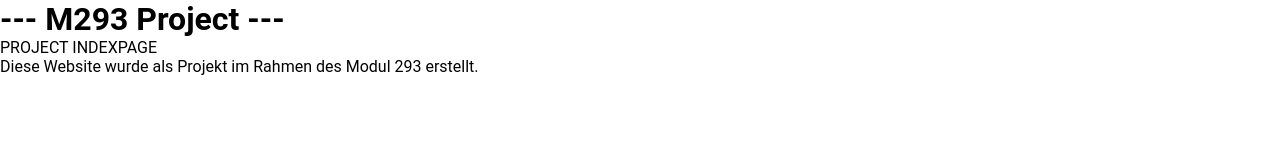
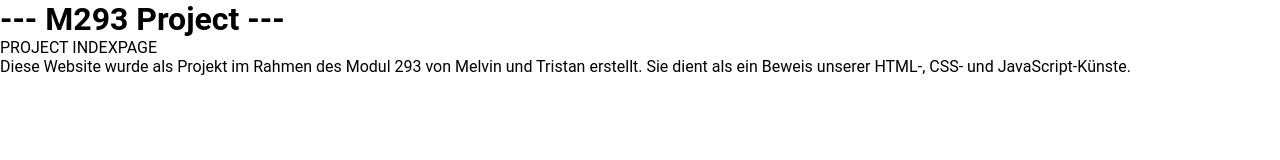
Before and after one commit to Cxbersxnic/Project_M293, a plain HTML site: page HTML/project_index.html in a window 1280 px wide. Drawn offline with Linux system fonts and the light colour scheme; a web font is replaced by a local one.

Commit message:
index.html aktualisiert

```diff
--- a/HTML/project_index.html
+++ b/HTML/project_index.html
@@ -12,7 +12,8 @@
             <p>PROJECT INDEXPAGE</p>
 
             <p>
-                Diese Website wurde als Projekt im Rahmen des Modul 293 erstellt.
+                Diese Website wurde als Projekt im Rahmen des Modul 293 von Melvin und Tristan erstellt.
+                Sie dient als ein Beweis unserer HTML-, CSS- und JavaScript-Künste.
             </p>
         </header>
     </body>
```
